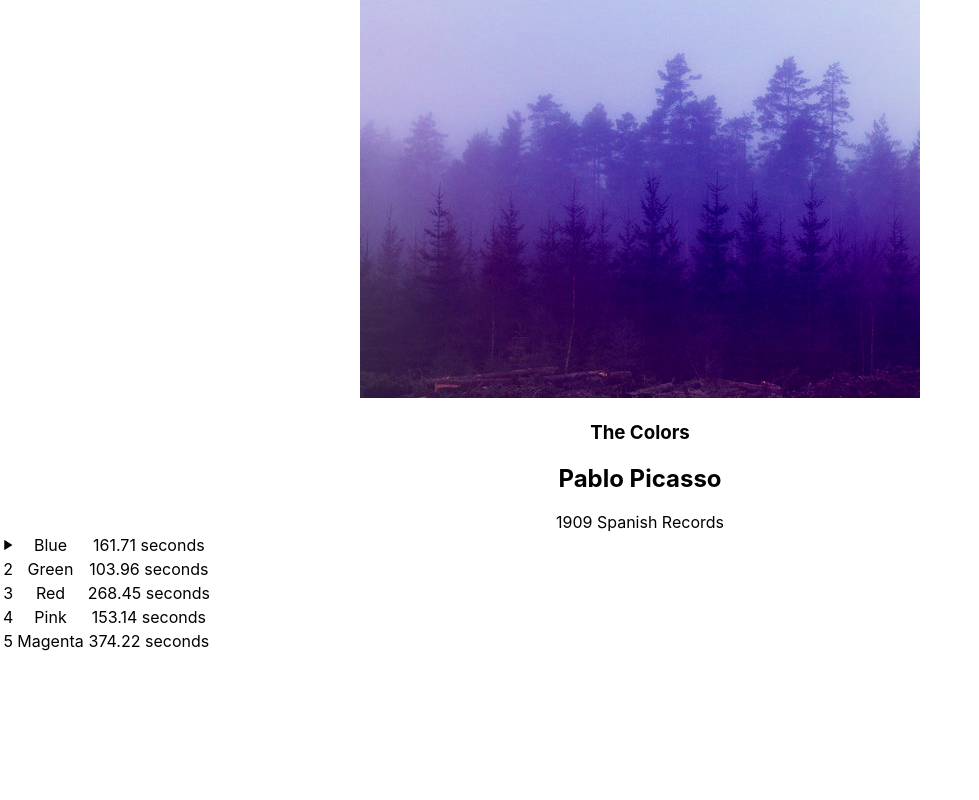
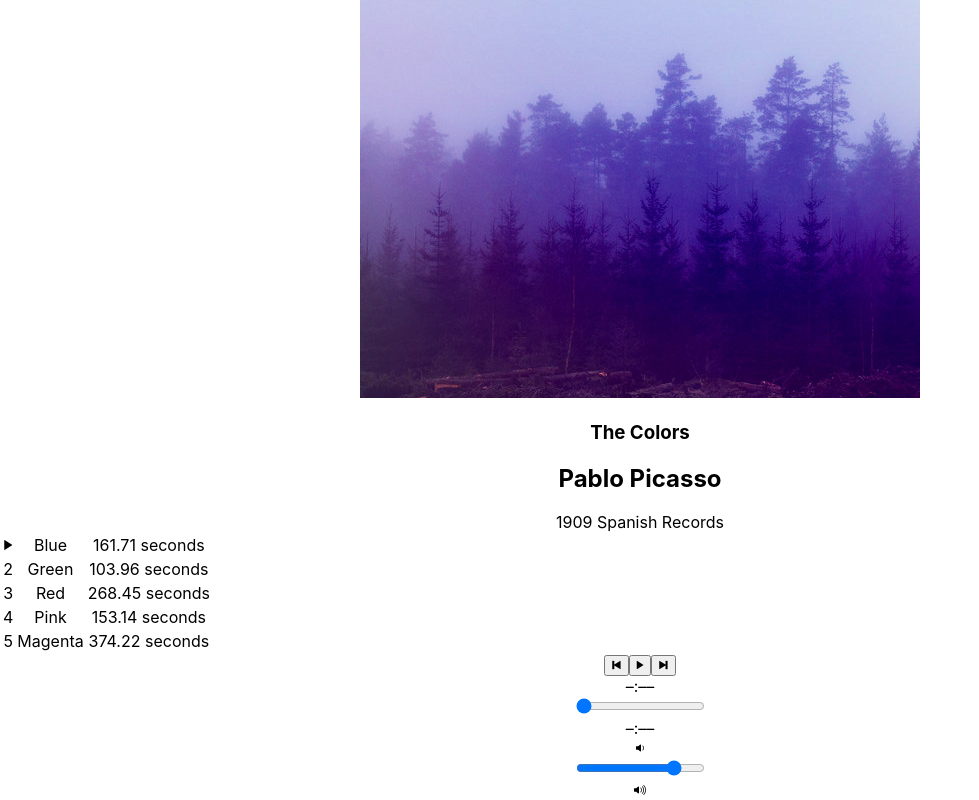
Before and after one commit to joshuadconrad/bloc-jams-react, a React (Create React App) app: page /album/the-colors in a window 1280 px wide. Shown: the part 264-1064 px from the top of the page, without its empty margins (0-979 px from the left). Before the commit the page ends 918 px from the top, so only its background shows below. Built offline with nearby package versions, Linux system fonts and the light colour scheme.

Commit message:
Assignment 2760 Complete

```diff
--- a/src/components/Album.js
+++ b/src/components/Album.js
@@ -1,5 +1,7 @@
 import React, { Component } from 'react';
 import albumData from './../data/albums';
+import PlayerBar from './PlayerBar';
+
 
 
 class Album extends Component {
@@ -76,6 +78,22 @@
   }
   }
 
+  handlePrevClick(){
+          const currentIndex = this.state.album.songs.findIndex(song => this.state.currentSong === song);
+          const newIndex = Math.max(0, currentIndex - 1);
+          const newSong = this.state.album.songs[newIndex];
+          this.setSong(newSong);
+          this.play();
+  }
+
+  handleNextClick(){
+          const currentIndex = this.state.album.songs.findIndex(song => this.state.currentSong === song);
+          const newIndex = Math.min(4, currentIndex + 1);
+          const newSong = this.state.album.songs[newIndex];
+          this.setSong(newSong);
+          this.play();
+  }
+
   render() {
     return (
       <section className="album">
@@ -105,7 +123,8 @@
                 }
           </tbody>
         </table>
-      </section>
+        <PlayerBar isPlaying={this.state.isPlaying} currentSong={this.state.currentSong} handleSongClick={() => this.handleSongClick(this.state.currentSong)} handlePrevClick={() => this.handlePrevClick()} handleNextClick={() => this.handleNextClick()} />
+        </section>
 
     );
   }
--- /dev/null
+++ b/src/components/PlayerBar.js
@@ -0,0 +1,34 @@
+import React, { Component } from 'react';
+
+class PlayerBar extends Component {
+  render() {
+    return (
+      <section className="player-bar">
+      <section id="buttons">
+        <button id="previous" onClick={this.props.handlePrevClick}>
+          <span className="ion-ios-skip-backward"></span>
+        </button>
+        <button id="play-pause" onClick={this.props.handleSongClick}>
+        <span className={this.props.isPlaying ? 'ion-ios-pause' : 'ion-ios-play'}></span>
+
+        </button>
+        <button id="next" onClick={this.props.handleNextClick}>
+          <span className="ion-ios-skip-forward"></span>
+        </button>
+      </section>
+      <section id="time-control">
+        <div className="current-time">–:––</div>
+        <input type="range" className="seek-bar" value="0" />
+        <div className="total-time">–:––</div>
+      </section>
+      <section id="volume-control">
+        <div className="icon ion-ios-volume-low"></div>
+        <input type="range" className="seek-bar" value="80" />
+        <div className="icon ion-ios-volume-high"></div>
+      </section>
+      </section>
+    );
+  }
+}
+
+export default PlayerBar;
```
